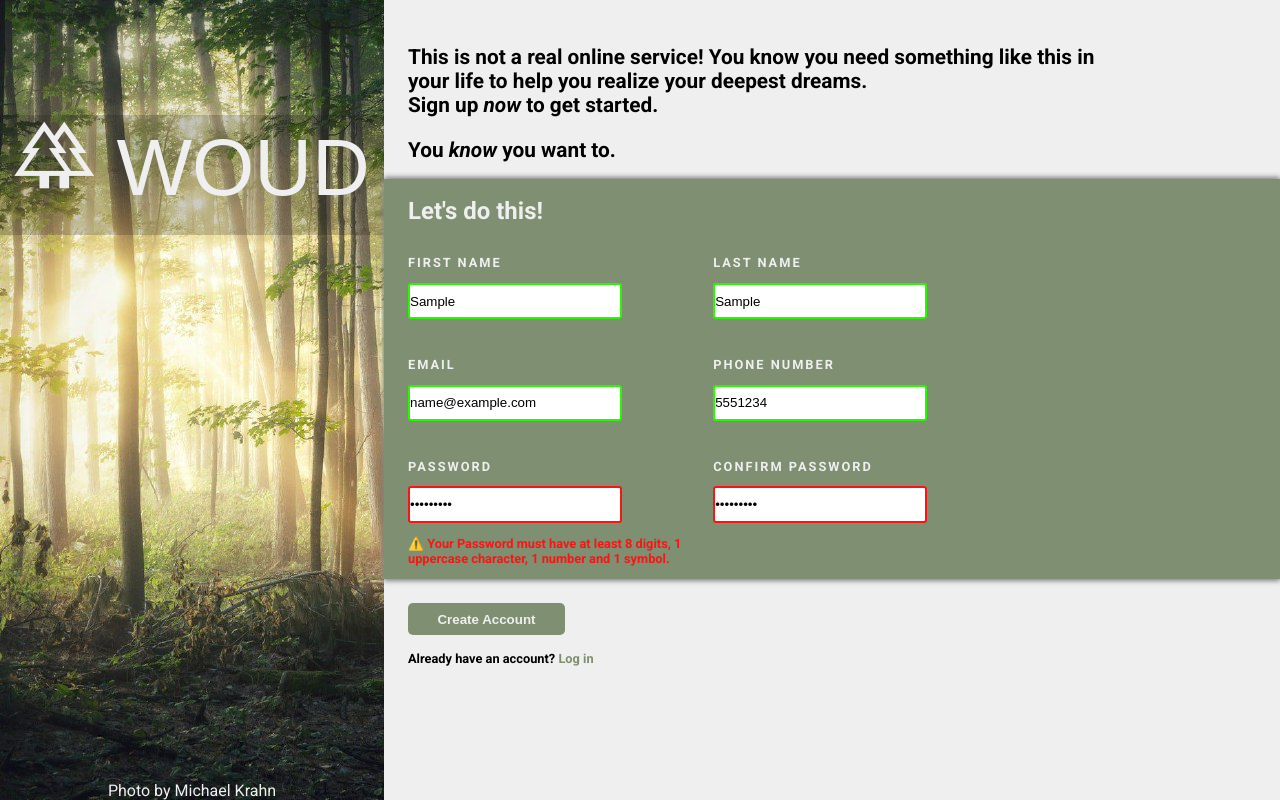
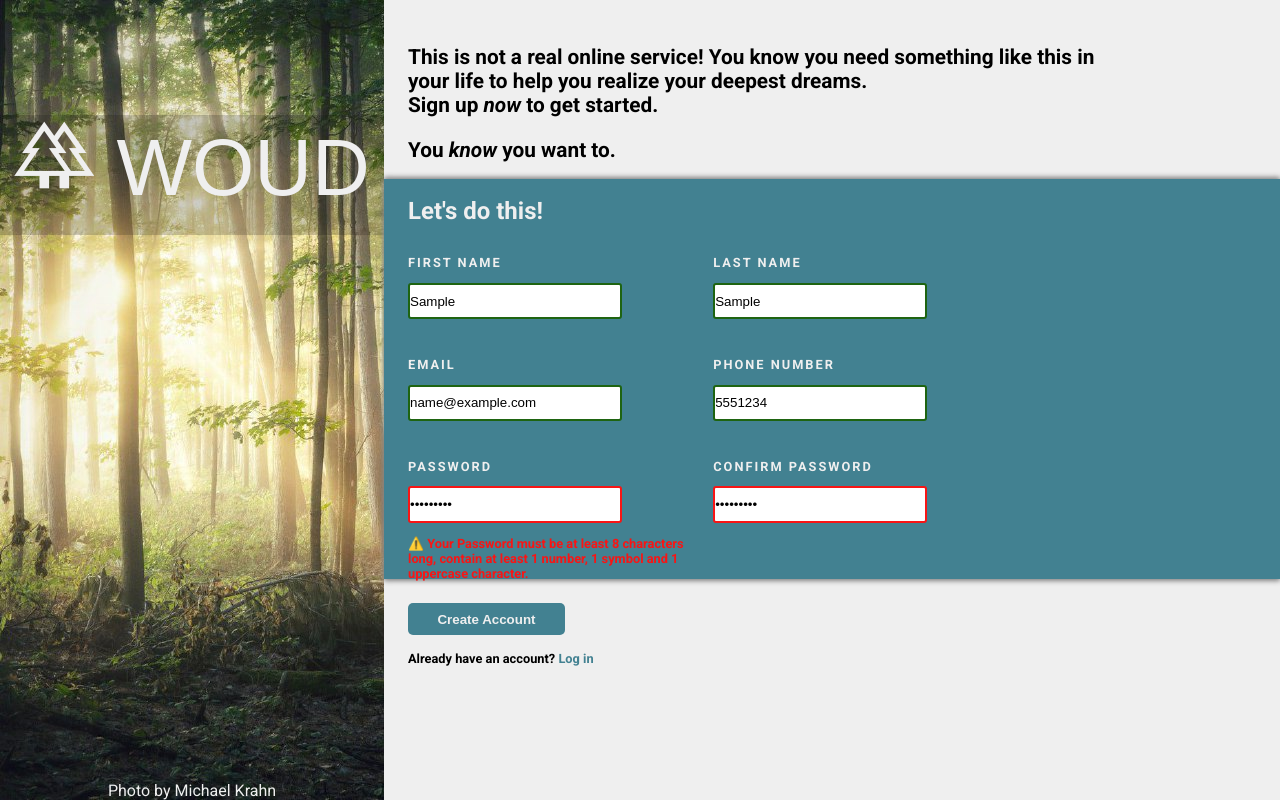
Before and after one commit to rmathr/odin-sign-up-form, a plain HTML site: page index.html in a window 1280 px wide. Both pictures are taken after typing "Sample", "name@example.com", "Sample123", "Sample", "5551234", "Sample123" into the empty fields and a click on the button "Create Account". Drawn offline with nearby package versions, Linux system fonts and the light colour scheme; a web font is replaced by a local one.

Commit message:
Change some styling

```diff
--- a/app.js
+++ b/app.js
@@ -31,7 +31,7 @@ function validatePassword(){
         console.log("It's not a match!");
         passwordError.textContent= '⚠️ Your Password must not be blank.';
     } else {
-        passwordError.textContent= '⚠️ Your Password must have at least 8 digits, 1 uppercase character, 1 number and 1 symbol.';
+        passwordError.textContent= '⚠️ Your Password must be at least 8 characters long, contain at least 1 number, 1 symbol and 1 uppercase character.';
     }
 }
 
--- a/index.html
+++ b/index.html
@@ -28,24 +28,24 @@
             <div class="form-container">
                 <div class="left-form-container">
                     <label for="firstName">First Name</label>
-                    <input type="text" name="registration" id="firstName" minlength="2" maxlength="20" pattern="^[a-zA-Z ]*$" placeholder=" " required>
+                    <input type="text" name="registration" id="firstName" minlength="2" maxlength="20" pattern="^[a-zA-Z ]*$" placeholder=" " required tabindex="1">
                     <p id="firstNameError" class="error-text"></p>
                     <label for="email">Email</label>
-                    <input type="email" name="registration" id="email" placeholder=" " required>
+                    <input type="email" name="registration" id="email" placeholder=" " required tabindex="3">
                     <p class="error-text"></p>
                     <label for="password">Password</label>
-                    <input type="password" name="registration" id="password" placeholder=" " pattern="^(?=.*[a-z])(?=.*[A-Z])(?=.*\d)(?=.*[@$!%*?&])[A-Za-z\d@$!%*?&]{8,}$" required>
+                    <input type="password" name="registration" id="password" placeholder=" " pattern="^(?=.*[a-z])(?=.*[A-Z])(?=.*\d)(?=.*[@$!%*?&])[A-Za-z\d@$!%*?&]{8,}$" required tabindex="5">
                     <p id="passwordError" class="error-text"></p>
                 </div>
                 <div class="right-form-container">
                     <label for="lastName">Last Name</label>
-                    <input type="text" name="registration" id="lastName" minlength="2" maxlength="20" pattern="^[a-zA-Z ]*$" placeholder=" " required>
+                    <input type="text" name="registration" id="lastName" minlength="2" maxlength="20" pattern="^[a-zA-Z ]*$" placeholder=" " required tabindex="2">
                     <p class="error-text"></p>
                     <label for="phoneNumber">Phone number</label>
-                    <input type="tel" name="registration" id="phoneNumber" pattern="^[+]?[0-9]{5,15}$" placeholder=" " required>
+                    <input type="tel" name="registration" id="phoneNumber" pattern="^[+]?[0-9]{5,15}$" placeholder=" " required tabindex="4">
                     <p class="error-text"></p>
                     <label for="passwordConfirm">Confirm password</label>
-                    <input type="password" name="registration" id="passwordConfirm" placeholder=" " pattern="^(?=.*[a-z])(?=.*[A-Z])(?=.*\d)(?=.*[@$!%*?&])[A-Za-z\d@$!%*?&]{8,}$" required>
+                    <input type="password" name="registration" id="passwordConfirm" placeholder=" " pattern="^(?=.*[a-z])(?=.*[A-Z])(?=.*\d)(?=.*[@$!%*?&])[A-Za-z\d@$!%*?&]{8,}$" required tabindex="6">
                     <p class="error-text"></p>
                 </div>
             </div>
--- a/style.css
+++ b/style.css
@@ -2,11 +2,11 @@
 @import url('https://fonts.googleapis.com/css2?family=Square+Peg&display=swap');
 
 :root{
-    --valid-color: #28f702;
+    --valid-color: #1e6411;
     --invalid-color: #f81515;
     --focus-color: #310ecc;
     /* --form-color: #596D48; */
-    --form-color: #7f8f71;
+    --form-color: #428191;
 }
 
 
@@ -89,6 +89,7 @@ input{
 input:focus{
     border: 2px solid var(--focus-color);
     outline: none;
+    box-shadow: 0 0 9px #efefef;
 }
 
 input:not(:focus):not(:placeholder-shown):invalid{
@@ -178,7 +179,7 @@ form p {
 
 .btn-submit:active{
     transform: translateY(4px);
-    background-color: rgba(89, 109, 72, 0.8);
+    background-color: rgba(66, 129, 145, 0.8);
 }
 
 a {
@@ -196,4 +197,5 @@ a:link, a:visited {
     font-size: 0.8rem;
     color: var(--invalid-color);
     /* font-style: italic; */
+    text-overflow: ellipsis;
 }
```
